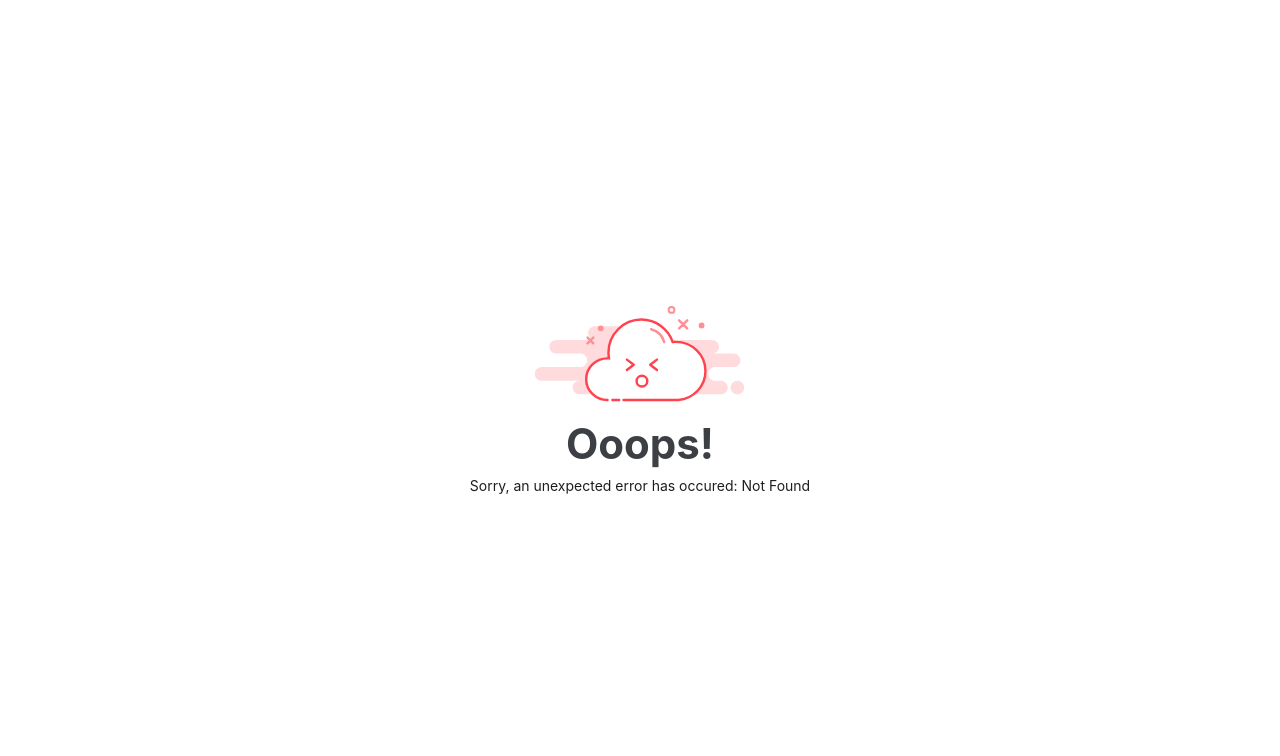
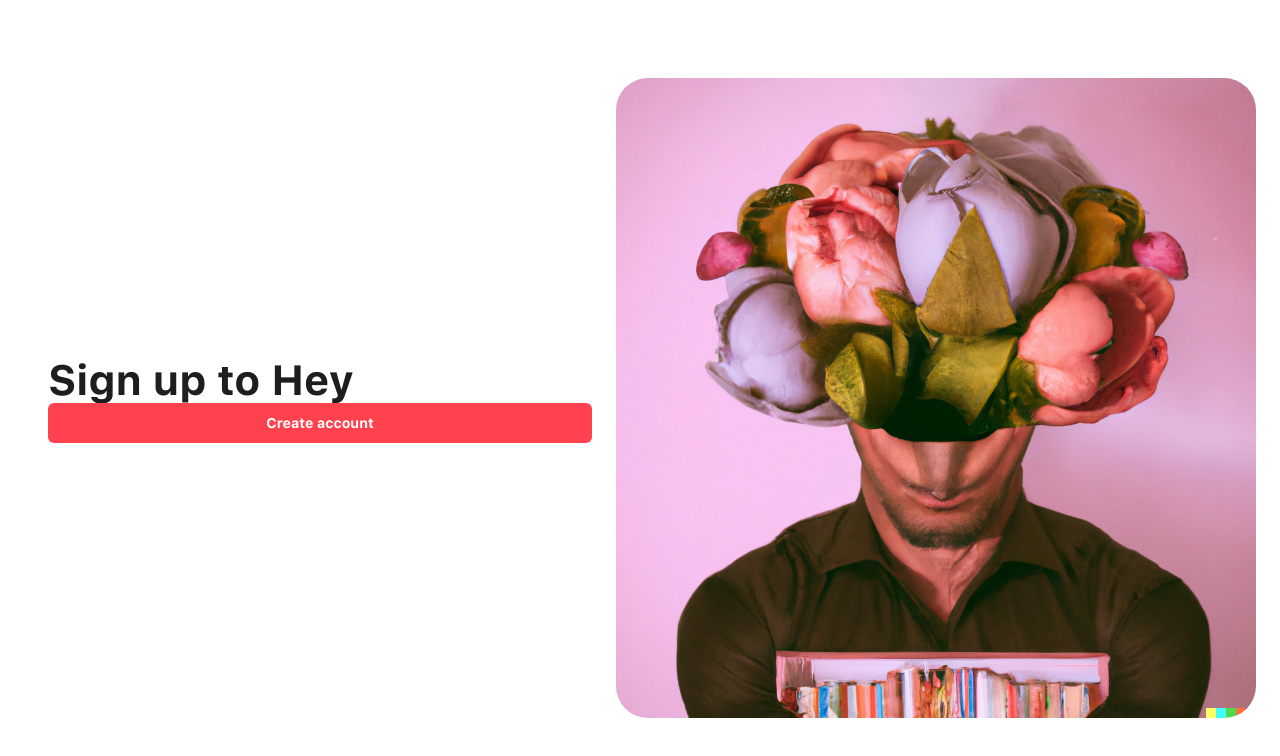
Before and after one commit to ClementeSerrano/web-app-boilerplate, a React (Create React App) app: page /register in a window 1280 px wide. Before the commit this address had no page. Shown: the top 756 px of the page. Built offline with nearby package versions, Linux system fonts and the light colour scheme.

Commit message:
refactor(register module): transform login code to register

```diff
--- a/package.json
+++ b/package.json
@@ -13,6 +13,7 @@
     "@types/react": "^18.0.21",
     "@types/react-dom": "^18.0.6",
     "@use-gesture/react": "^10.2.20",
+    "formik": "^2.2.9",
     "polished": "^4.2.2",
     "react": "^18.2.0",
     "react-dom": "^18.2.0",
--- a/src/app/modules/Login/Login.tsx
+++ /dev/null
@@ -1,25 +0,0 @@
-import { useTheme } from "styled-components";
-
-import Button from "../../components/Button/Button";
-import Grid from "../../components/Grid/Grid";
-import Typography from "../../components/Typography/Typography";
-
-import LoginBgCarousel from "./LoginBgCarousel";
-
-export default function Login() {
-  const theme = useTheme();
-
-  return (
-    <Grid as="section" container direction="row" maxHeight>
-      <Grid fluid justify="center">
-        <Typography as="h1" variant="title3">
-          Welcome back, Clemente
-        </Typography>
-
-        <Button onClick={() => theme.toggleMode()}>Login</Button>
-      </Grid>
-
-      <LoginBgCarousel />
-    </Grid>
-  );
-}
--- a/src/app/modules/Login/LoginBgCarousel.tsx
+++ /dev/null
@@ -1,35 +0,0 @@
-import Carousel from "../../components/Carousel/Carousel";
-import MonkeyAstronautImage from "../../assets/images/MonkeyAstronautImage.png";
-import FlowerHeadManImage from "../../assets/images/FlowerHeadManImage.png";
-import PythagorasWithGlassesImage from "../../assets/images/PythagorasWithGlassesImage.png";
-import DistortionStoneHeadImage from "../../assets/images/DistortionStoneHeadImage.png";
-
-import {
-  loginBgImgsCarouselStyle,
-  loginBgImgsSlideStyle,
-} from "./Login.styles";
-
-const BG_IMGS = [
-  DistortionStoneHeadImage,
-  FlowerHeadManImage,
-  MonkeyAstronautImage,
-  PythagorasWithGlassesImage,
-];
-
-export default function LoginBgCarousel() {
-  return (
-    <Carousel autoplay={4 * 1000} style={loginBgImgsCarouselStyle}>
-      {BG_IMGS.map((img, index) => (
-        <Carousel.Slide
-          as="img"
-          key={index}
-          // TODO: Allow Carousel.Slide to receive custom props based on "as".
-          // @ts-ignore
-          src={img}
-          alt={`Hey NFT art - ${index}`}
-          style={loginBgImgsSlideStyle}
-        />
-      ))}
-    </Carousel>
-  );
-}
--- /dev/null
+++ b/src/app/modules/Register/Register.tsx
@@ -0,0 +1,16 @@
+import Grid from "../../components/Grid/Grid";
+
+import RegisterBgCarousel from "./components/RegisterBgCarousel/RegisterBgCarousel";
+import RegisterForm from "./components/RegisterForm/RegisterForm";
+
+export default function Register() {
+  return (
+    <Grid as="section" container direction="row" maxHeight>
+      <Grid fluid justify="center">
+        <RegisterForm />
+      </Grid>
+
+      <RegisterBgCarousel />
+    </Grid>
+  );
+}
--- a/src/app/modules/Login/Login.styles.ts
+++ b/src/app/modules/Register/components/RegisterBgCarousel/RegisterBgCarousel.styles.ts
@@ -1,8 +1,8 @@
 import { CSSProperties } from "styled-components";
-import { CarouselStyle } from "../../components/Carousel/Carousel.types";
-import { themeShape } from "../../theme/shape.theme";
+import { CarouselStyle } from "../../../../components/Carousel/Carousel.types";
+import { themeShape } from "../../../../theme/shape.theme";
 
-export const loginBgImgsCarouselStyle: CarouselStyle = {
+export const registerBgImgsCarouselStyle: CarouselStyle = {
   container: {
     width: "50vw",
   },
@@ -13,7 +13,7 @@ export const loginBgImgsCarouselStyle: CarouselStyle = {
   },
 };
 
-export const loginBgImgsSlideStyle: CSSProperties = {
+export const registerBgImgsSlideStyle: CSSProperties = {
   width: "100%",
   borderRadius: themeShape.borderRadius.xl,
 };
--- /dev/null
+++ b/src/app/modules/Register/components/RegisterBgCarousel/RegisterBgCarousel.tsx
@@ -0,0 +1,35 @@
+import Carousel from "../../../../components/Carousel/Carousel";
+import MonkeyAstronautImage from "../../../../assets/images/MonkeyAstronautImage.png";
+import FlowerHeadManImage from "../../../../assets/images/FlowerHeadManImage.png";
+import PythagorasWithGlassesImage from "../../../../assets/images/PythagorasWithGlassesImage.png";
+import DistortionStoneHeadImage from "../../../../assets/images/DistortionStoneHeadImage.png";
+
+import {
+  registerBgImgsCarouselStyle,
+  registerBgImgsSlideStyle,
+} from "./RegisterBgCarousel.styles";
+
+const BG_IMGS = [
+  DistortionStoneHeadImage,
+  FlowerHeadManImage,
+  MonkeyAstronautImage,
+  PythagorasWithGlassesImage,
+];
+
+export default function RegisterBgCarousel() {
+  return (
+    <Carousel autoplay={4 * 1000} style={registerBgImgsCarouselStyle}>
+      {BG_IMGS.map((img, index) => (
+        <Carousel.Slide
+          as="img"
+          key={index}
+          // TODO: Allow Carousel.Slide to receive custom props based on "as".
+          // @ts-ignore
+          src={img}
+          alt={`Hey NFT art - ${index}`}
+          style={registerBgImgsSlideStyle}
+        />
+      ))}
+    </Carousel>
+  );
+}
--- /dev/null
+++ b/src/app/modules/Register/components/RegisterForm/RegisterForm.tsx
@@ -0,0 +1,30 @@
+import { useFormik } from "formik";
+import { Form } from "react-router-dom";
+
+import Button from "../../../../components/Button/Button";
+import Typography from "../../../../components/Typography/Typography";
+
+import { RegisterFormValues } from "./RegisterForm.types";
+
+export default function RegisterForm() {
+  const form = useFormik<RegisterFormValues>({
+    initialValues: { passphrase: "", password: "", username: "" },
+    onSubmit(values) {
+      console.log({ values });
+    },
+  });
+
+  console.log({ form });
+
+  return (
+    <Form onSubmit={form.handleSubmit}>
+      <Typography as="h1" variant="title3">
+        Sign up to Hey
+      </Typography>
+
+      <Button type="submit" style={{ width: "100%" }}>
+        Create account
+      </Button>
+    </Form>
+  );
+}
--- /dev/null
+++ b/src/app/modules/Register/components/RegisterForm/RegisterForm.types.ts
@@ -0,0 +1,5 @@
+export type RegisterFormValues = {
+  passphrase: string;
+  password: string;
+  username?: string;
+};
--- a/src/app/routes/LoginRoute.tsx
+++ /dev/null
@@ -1,5 +0,0 @@
-import Login from "../modules/Login/Login";
-
-export default function LoginRoute() {
-  return <Login />;
-}
--- a/src/app/routes/ProtectedRoute.tsx
+++ b/src/app/routes/ProtectedRoute.tsx
@@ -6,5 +6,5 @@ import useAuth from "../hooks/useAuth";
 export default function ProtectedRoute({ children }: WithChildren) {
   const auth = useAuth();
 
-  return auth?.account ? <>{children}</> : <Navigate to="/login" />;
+  return auth?.account ? <>{children}</> : <Navigate to="/register" />;
 }
--- /dev/null
+++ b/src/app/routes/RegisterRoute.tsx
@@ -0,0 +1,5 @@
+import Register from "../modules/Register/Register";
+
+export default function RegisterRoute() {
+  return <Register />;
+}
--- a/src/index.tsx
+++ b/src/index.tsx
@@ -7,7 +7,7 @@ import RootRoute from "./app/routes/RootRoute";
 import ErrorFallbackPage from "./app/modules/Errors/ErrorFallbackScreen/ErrorFallbackScreen";
 import reportWebVitals from "./reportWebVitals";
 import ProtectedRoute from "./app/routes/ProtectedRoute";
-import LoginRoute from "./app/routes/LoginRoute";
+import RegisterRoute from "./app/routes/RegisterRoute";
 import "./index.css";
 
 const router = createBrowserRouter([
@@ -21,8 +21,8 @@ const router = createBrowserRouter([
     errorElement: <ErrorFallbackPage />,
   },
   {
-    path: "/login",
-    element: <LoginRoute />,
+    path: "/register",
+    element: <RegisterRoute />,
     errorElement: <ErrorFallbackPage />,
   },
 ]);
```
Also changed, not shown: 1 other file (tests, documents, lock files or other folders).
